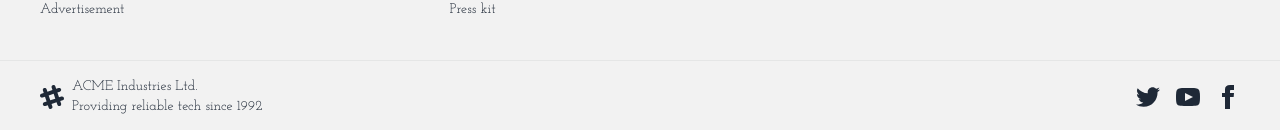
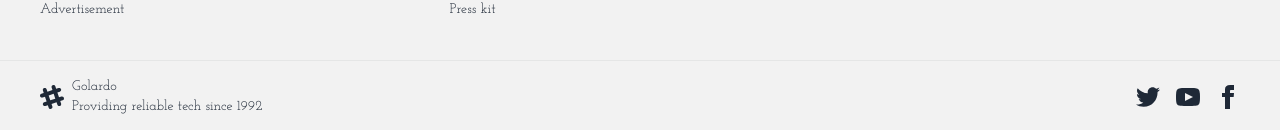
Before and after one commit to Taahia23/brand-shop-client, a React (Vite) app: page / in a window 1280 px wide. Shown: the part 3464-3594 px from the top of the page. Built offline with nearby package versions, Linux system fonts and the light colour scheme; no server answers.

Commit message:
added footer section

```diff
--- a/src/pages/Home/Footer/Footer.jsx
+++ b/src/pages/Home/Footer/Footer.jsx
@@ -27,7 +27,7 @@ const Footer = () => {
             <footer className="footer px-10 py-4 border-t bg-base-200 text-base-content border-base-300">
                 <aside className="items-center grid-flow-col">
                     <svg width="24" height="24" viewBox="0 0 24 24" xmlns="http://www.w3.org/2000/svg" fillRule="evenodd" clipRule="evenodd" className="fill-current"><path d="M22.672 15.226l-2.432.811.841 2.515c.33 1.019-.209 2.127-1.23 2.456-1.15.325-2.148-.321-2.463-1.226l-.84-2.518-5.013 1.677.84 2.517c.391 1.203-.434 2.542-1.831 2.542-.88 0-1.601-.564-1.86-1.314l-.842-2.516-2.431.809c-1.135.328-2.145-.317-2.463-1.229-.329-1.018.211-2.127 1.231-2.456l2.432-.809-1.621-4.823-2.432.808c-1.355.384-2.558-.59-2.558-1.839 0-.817.509-1.582 1.327-1.846l2.433-.809-.842-2.515c-.33-1.02.211-2.129 1.232-2.458 1.02-.329 2.13.209 2.461 1.229l.842 2.515 5.011-1.677-.839-2.517c-.403-1.238.484-2.553 1.843-2.553.819 0 1.585.509 1.85 1.326l.841 2.517 2.431-.81c1.02-.33 2.131.211 2.461 1.229.332 1.018-.21 2.126-1.23 2.456l-2.433.809 1.622 4.823 2.433-.809c1.242-.401 2.557.484 2.557 1.838 0 .819-.51 1.583-1.328 1.847m-8.992-6.428l-5.01 1.675 1.619 4.828 5.011-1.674-1.62-4.829z"></path></svg>
-                    <p>ACME Industries Ltd. <br />Providing reliable tech since 1992</p>
+                    <p>Golardo <br />Providing reliable tech since 1992</p>
                 </aside>
                 <nav className="md:place-self-center md:justify-self-end">
                     <div className="grid grid-flow-col gap-4">
```
